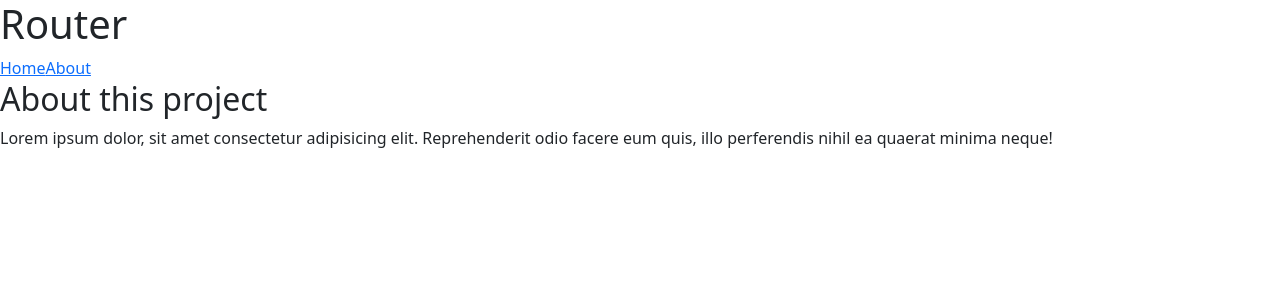
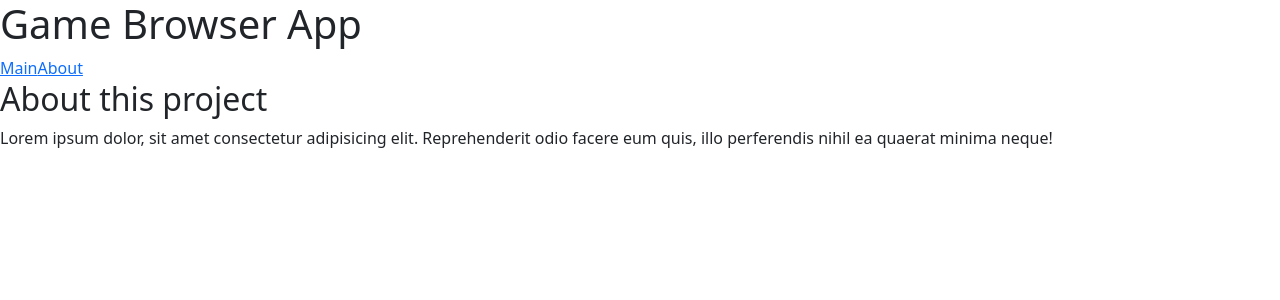
Before and after one commit to sdmans/react-game-app, a React (Vite) app: page /about in a window 1280 px wide. Shown: the top 300 px of the page. Built offline with nearby package versions, Linux system fonts and the light colour scheme.

Commit message:
Adding secondary headers

```diff
--- a/src/App.tsx
+++ b/src/App.tsx
@@ -1,7 +1,7 @@
-import MainPage from "./components/MainPage";
 import { Routes, Route, BrowserRouter } from "react-router-dom";
 import Nav from "./components/Nav";
 // pages
+import MainPage from "./components/MainPage";
 import ErrorPage from "./components/ErrorPage";
 import About from "./components/About";
 const routes = [
@@ -21,7 +21,7 @@ function App() {
     <>
       <BrowserRouter>
         <header>
-          <h1>Router</h1>
+          <h1>Game Browser App</h1>
           <Nav />
         </header>
 
--- a/src/components/MainPage.tsx
+++ b/src/components/MainPage.tsx
@@ -22,6 +22,7 @@ function MainPage() {
 
   return (
     <div>
+      <h2>Main Page</h2>
       {showAlert && (
         <Alert onClose={dismissAlert}>
           <span className="fs-3">Hello World!</span>
--- a/src/components/Nav.tsx
+++ b/src/components/Nav.tsx
@@ -3,7 +3,7 @@ import { Link, NavLink } from "react-router-dom";
 function Nav() {
   return (
     <nav>
-      <Link to={`/`}>Home</Link>
+      <Link to={`/`}>Main</Link>
       <NavLink to={`/about`}>About</NavLink>
     </nav>
   );
```
